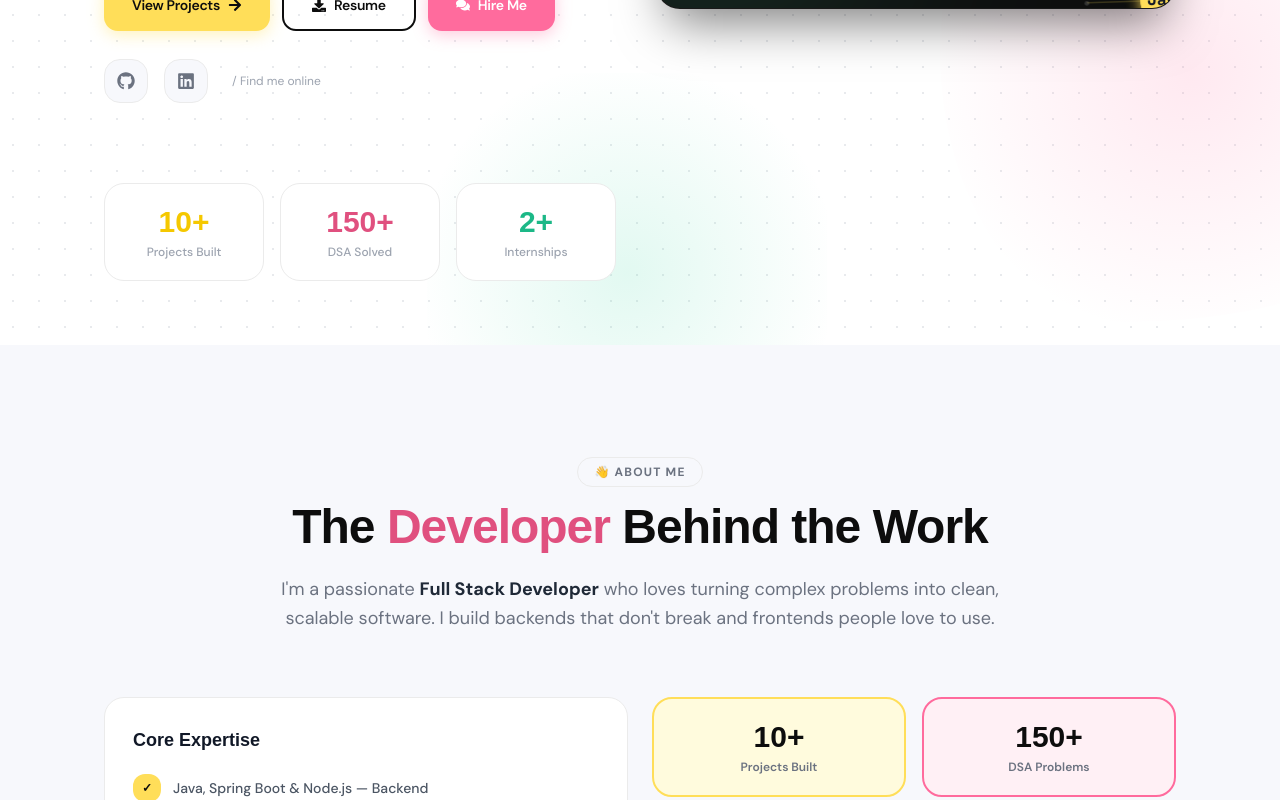
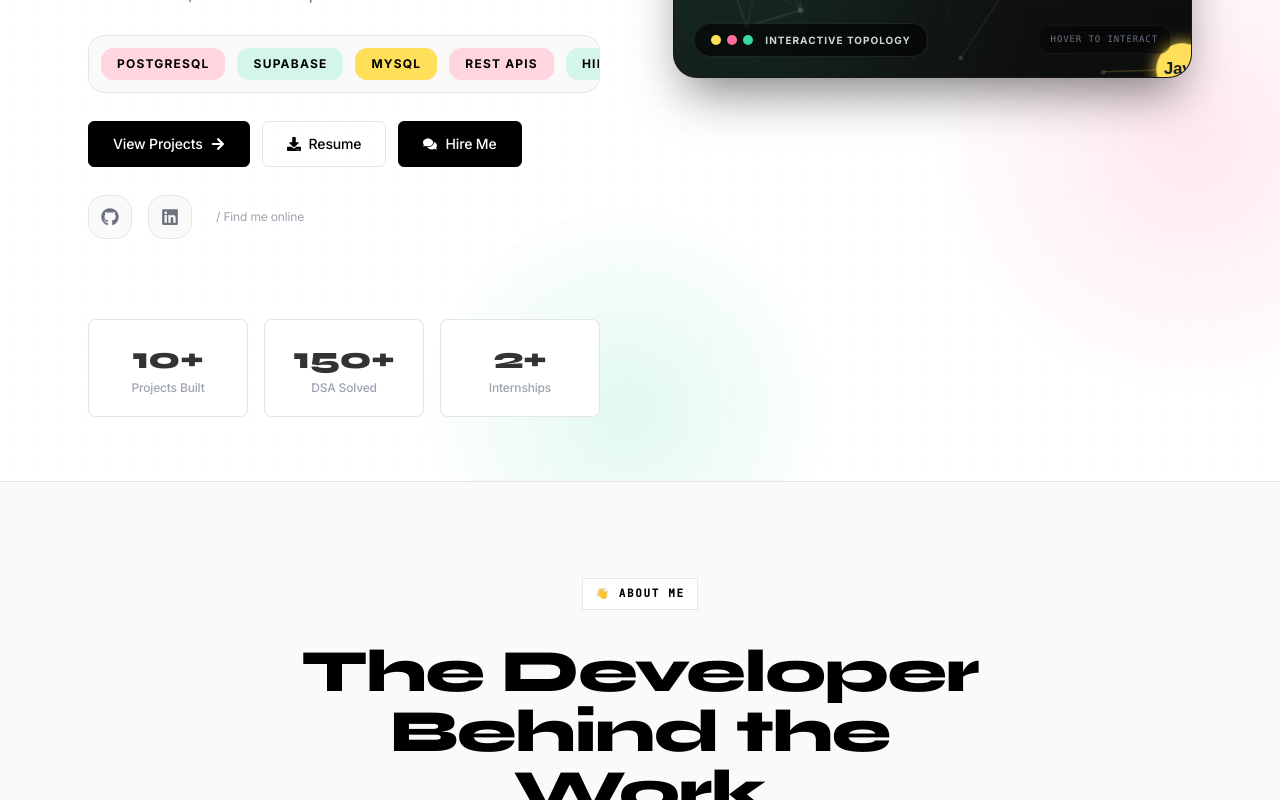
Before and after one commit to ashuuu08/Portfolio1, a React (Vite) app: page / in a window 1280 px wide. Shown: the part 700-1500 px from the top of the page. Built offline with nearby package versions, Linux system fonts and the light colour scheme.

Commit message:
Update design system and base styles

```diff
--- a/src/index.css
+++ b/src/index.css
@@ -1,41 +1,36 @@
-@import url('https://fonts.googleapis.com/css2?family=Space+Grotesk:wght@400;500;600;700&family=DM+Sans:ital,wght@0,300;0,400;0,500;0,600;0,700;1,400&family=Caveat:wght@400;500;600;700&display=swap');
+@import url('https://fonts.googleapis.com/css2?family=Inter:wght@400;500;600;700;800&family=Syne:wght@500;600;700;800&family=JetBrains+Mono:wght@400;500&display=swap');
 
 @tailwind base;
 @tailwind components;
 @tailwind utilities;
 
 /* ══════════════════════════════════════════
-   DESIGN TOKENS
+   DESIGN TOKENS (PRO MINIMALIST)
 ══════════════════════════════════════════ */
 :root {
-  --y: #FFDE59;
-  /* yellow       */
-  --yh: #F5C800;
-  /* yellow hover  */
-  --p: #FF6B9D;
-  /* pink          */
-  --ph: #E0507F;
-  /* pink hover    */
-  --m: #3DD6A3;
-  /* mint          */
-  --mh: #1CB887;
-  /* mint hover    */
   --bg: #FFFFFF;
-  --bg2: #F7F8FC;
-  --ink: #0D0D0D;
-  --sub: #6B7280;
-  --bdr: #EBEBEB;
-  --r: 20px;
+  --bg2: #FAFAFA;
+  --ink: #000000;
+  --sub: #666666;
+  --bdr: #E5E5E5;
+  --bdr-hover: #000000;
+  --accent: #000000;
+  --r: 8px; /* Sharper corners */
+  --font-sans: 'Inter', sans-serif;
+  --font-display: 'Syne', sans-serif;
+  --font-mono: 'JetBrains Mono', monospace;
+
+  /* Fallbacks for old vars to prevent breakage while migrating */
+  --y: #000000; --yh: #333333;
+  --p: #000000; --ph: #333333;
+  --m: #000000; --mh: #333333;
 }
 
 /* ══════════════════════════════════════════
    BASE
 ══════════════════════════════════════════ */
 @layer base {
-
-  *,
-  *::before,
-  *::after {
+  *, *::before, *::after {
     box-sizing: border-box;
     margin: 0;
     padding: 0;
@@ -44,48 +39,33 @@
   html {
     scroll-behavior: smooth;
     -webkit-font-smoothing: antialiased;
+    -moz-osx-font-smoothing: grayscale;
   }
 
   body {
     background: var(--bg);
     color: var(--ink);
-    font-family: 'DM Sans', sans-serif;
+    font-family: var(--font-sans);
     overflow-x: hidden;
-    line-height: 1.65;
+    line-height: 1.6;
+    letter-spacing: -0.01em;
   }
 
   ::selection {
-    background: var(--y);
-    color: var(--ink);
+    background: var(--ink);
+    color: var(--bg);
   }
 
-  h1,
-  h2,
-  h3,
-  h4,
-  h5 {
-    font-family: 'Space Grotesk', sans-serif;
+  h1, h2, h3, h4, h5 {
+    font-family: var(--font-display);
     line-height: 1.1;
     font-weight: 700;
+    letter-spacing: -0.02em;
   }
 
-  /* Handwriting font */
-  .font-hand {
-    font-family: 'Caveat', cursive;
-  }
-
-  ::-webkit-scrollbar {
-    width: 5px;
-  }
-
-  ::-webkit-scrollbar-track {
-    background: var(--bg2);
-  }
-
-  ::-webkit-scrollbar-thumb {
-    background: var(--y);
-    border-radius: 99px;
-  }
+  ::-webkit-scrollbar { width: 6px; }
+  ::-webkit-scrollbar-track { background: var(--bg); }
+  ::-webkit-scrollbar-thumb { background: #D1D5DB; border-radius: 99px; }
 }
 
 /* ══════════════════════════════════════════
@@ -93,391 +73,143 @@
 ══════════════════════════════════════════ */
 @layer components {
   .wrap {
-    @apply max-w-6xl mx-auto px-5 md:px-10;
+    @apply max-w-[1200px] mx-auto px-6 md:px-12;
   }
 
   .sec {
-    @apply py-28;
+    @apply py-24;
   }
 
   .sec-alt {
-    @apply py-28;
+    @apply py-24;
     background: var(--bg2);
+    border-top: 1px solid var(--bdr);
+    border-bottom: 1px solid var(--bdr);
   }
 
   /* ── SECTION BADGE ── */
   .badge {
-    @apply inline-flex items-center gap-2 px-4 py-1.5 rounded-full text-xs font-bold tracking-widest uppercase mb-4;
-    border: 1.5px solid var(--bdr);
-    background: var(--bg2);
-    color: var(--sub);
+    @apply inline-flex items-center gap-2 px-3 py-1.5 text-[11px] font-bold tracking-[0.15em] uppercase mb-8;
+    border: 1px solid var(--bdr);
+    background: var(--bg);
+    color: var(--ink);
+    font-family: var(--font-mono);
   }
 
   /* ── HEADINGS ── */
   .h-xl {
-    @apply text-5xl md:text-6xl lg:text-7xl mb-6;
-    font-family: 'Syne', sans-serif;
+    @apply text-5xl md:text-7xl lg:text-[5.5rem] mb-6;
+    font-family: var(--font-display);
     font-weight: 800;
     line-height: 1.05;
-    letter-spacing: -1.5px;
+    letter-spacing: -0.03em;
   }
 
   .h-lg {
-    @apply text-4xl md:text-5xl mb-6;
-    font-family: 'Syne', sans-serif;
+    @apply text-4xl md:text-5xl lg:text-6xl mb-6;
+    font-family: var(--font-display);
     font-weight: 800;
-    letter-spacing: -1px;
-  }
-
-  /* Highlight spans */
-  .hy {
-    color: var(--yh);
-  }
-
-  .hp {
-    color: var(--ph);
-  }
-
-  .hm {
-    color: var(--mh);
+    letter-spacing: -0.02em;
   }
 
   /* ── CARDS ── */
   .card {
     background: var(--bg);
-    border: 1.5px solid var(--bdr);
+    border: 1px solid var(--bdr);
     border-radius: var(--r);
-    transition: box-shadow .3s ease, transform .3s ease;
+    transition: all 0.3s cubic-bezier(0.16, 1, 0.3, 1);
   }
 
   .card:hover {
-    box-shadow: 0 16px 48px rgba(0, 0, 0, .08);
-    transform: translateY(-4px);
+    border-color: var(--bdr-hover);
+    transform: translateY(-2px);
+    box-shadow: 0 10px 40px rgba(0, 0, 0, 0.04);
   }
 
   /* ── BUTTONS ── */
   .btn {
-    @apply inline-flex items-center gap-2 font-semibold text-sm transition-all duration-300 active:scale-95 cursor-pointer;
-    border-radius: 14px;
-    padding: 14px 28px;
-    letter-spacing: -.3px;
+    @apply inline-flex items-center justify-center gap-2 font-medium text-sm transition-all duration-300 cursor-pointer;
+    border-radius: 6px;
+    padding: 12px 24px;
+    letter-spacing: -0.01em;
   }
 
-  .btn-y {
-    background: var(--y);
-    color: var(--ink);
-    box-shadow: 0 4px 16px rgba(255, 222, 89, .4);
+  .btn-y, .btn-p, .btn-m {
+    background: var(--ink);
+    color: var(--bg);
+    border: 1px solid var(--ink);
   }
 
-  .btn-y:hover {
-    background: var(--yh);
-    transform: translateY(-2px);
-    box-shadow: 0 8px 24px rgba(255, 222, 89, .5);
-  }
-
-  .btn-p {
-    background: var(--p);
-    color: #fff;
-    box-shadow: 0 4px 16px rgba(255, 107, 157, .35);
-  }
-
-  .btn-p:hover {
-    background: var(--ph);
-    transform: translateY(-2px);
-  }
-
-  .btn-m {
-    background: var(--m);
+  .btn-y:hover, .btn-p:hover, .btn-m:hover {
+    background: var(--bg);
     color: var(--ink);
-    box-shadow: 0 4px 16px rgba(61, 214, 163, .3);
-  }
-
-  .btn-m:hover {
-    background: var(--mh);
-    color: #fff;
-    transform: translateY(-2px);
   }
 
   .btn-ghost {
     background: transparent;
-    border: 2px solid var(--ink);
+    border: 1px solid var(--bdr);
     color: var(--ink);
   }
 
   .btn-ghost:hover {
-    background: var(--ink);
-    color: #fff;
-    transform: translateY(-2px);
+    border-color: var(--ink);
+    background: var(--bg2);
   }
 
   /* ── PILL TAG ── */
   .tag {
-    @apply inline-block text-xs font-semibold px-3 py-1 rounded-xl;
+    @apply inline-flex items-center text-[13px] font-medium px-3 py-1.5 rounded-md;
     background: var(--bg2);
     border: 1px solid var(--bdr);
-    color: var(--sub);
+    color: var(--ink);
+    transition: border-color 0.2s;
   }
+  .tag:hover { border-color: var(--ink); }
 }
 
 /* ══════════════════════════════════════════
-   ANIMATIONS
+   ANIMATIONS & UTILS
 ══════════════════════════════════════════ */
 
-/* Blob morph */
-@keyframes morph {
+@keyframes float {
+  0%, 100% { transform: translateY(0); }
+  50% { transform: translateY(-8px); }
+}
+.anim-float { animation: float 4s ease-in-out infinite; }
 
-  0%,
-  100% {
-    border-radius: 60% 40% 30% 70%/60% 30% 70% 40%;
-  }
-
-  33% {
-    border-radius: 30% 60% 70% 40%/50% 60% 30% 60%;
-  }
-
-  66% {
-    border-radius: 50% 30% 60% 40%/40% 70% 30% 60%;
-  }
+.bg-grid {
+  background-size: 32px 32px;
+  background-image:
+    linear-gradient(to right, rgba(0,0,0,0.04) 1px, transparent 1px),
+    linear-gradient(to bottom, rgba(0,0,0,0.04) 1px, transparent 1px);
+}
+.bg-dots {
+  background-image: radial-gradient(rgba(0,0,0,0.08) 1px, transparent 1px);
+  background-size: 24px 24px;
 }
 
-.blob {
-  animation: morph 10s ease-in-out infinite;
+@keyframes blink { 50% { opacity: 0; } }
+.cursor::after {
+  content: " |";
+  animation: blink 1s step-end infinite;
+  color: var(--ink);
 }
 
-/* Float up-down */
-@keyframes float {
-
-  0%,
-  100% {
-    transform: translateY(0);
-  }
-
-  50% {
-    transform: translateY(-14px);
-  }
+@keyframes marquee {
+  from { transform: translateX(0); }
+  to { transform: translateX(-50%); }
+}
+.marquee-track {
+  animation: marquee 20s linear infinite;
 }
 
-.anim-float {
-  animation: float 4s ease-in-out infinite;
+.glow-y, .glow-p, .glow-m { transition: all 0.2s ease; }
+.glow-y:hover, .glow-p:hover, .glow-m:hover {
+  border-color: var(--ink) !important;
+  box-shadow: 0 4px 12px rgba(0,0,0,0.05);
 }
 
-.anim-float-slow {
-  animation: float 6s ease-in-out infinite;
-}
-
-.anim-float-d1 {
-  animation: float 4s ease-in-out infinite 1s;
-}
-
-.anim-float-d2 {
-  animation: float 5s ease-in-out infinite 2s;
-}
-
-/* Slide up on load */
-@keyframes slideUp {
-  from {
-    opacity: 0;
-    transform: translateY(28px);
-  }
-
-  to {
-    opacity: 1;
-    transform: translateY(0);
-  }
-}
-
-.slide-up {
-  animation: slideUp .7s cubic-bezier(.16, 1, .3, 1) forwards;
-}
-
-.slide-up-d1 {
-  animation: slideUp .7s .1s cubic-bezier(.16, 1, .3, 1) both;
-}
-
-.slide-up-d2 {
-  animation: slideUp .7s .2s cubic-bezier(.16, 1, .3, 1) both;
-}
-
-.slide-up-d3 {
-  animation: slideUp .7s .35s cubic-bezier(.16, 1, .3, 1) both;
-}
-
-.slide-up-d4 {
-  animation: slideUp .7s .5s cubic-bezier(.16, 1, .3, 1) both;
-}
-
-/* Spin slow  */
-@keyframes spin-slow {
-  to {
-    transform: rotate(360deg);
-  }
-}
-
-.spin-slow {
-  animation: spin-slow 18s linear infinite;
-}
-
-/* Shimmer on streak bars */
-@keyframes shimmer {
-  0% {
-    background-position: -400px 0;
-  }
-
-  100% {
-    background-position: 400px 0;
-  }
-}
-
-.shimmer {
-  background: linear-gradient(90deg, #f0f0f0 25%, #e0e0e0 50%, #f0f0f0 75%);
-  background-size: 800px 100%;
-  animation: shimmer 1.6s infinite;
-}
-
-/* Contribution pulse */
-@keyframes contrib-pop {
-  0% {
-    transform: scale(0);
-    opacity: 0;
-  }
-
-  60% {
-    transform: scale(1.2);
-  }
-
-  100% {
-    transform: scale(1);
-    opacity: 1;
-  }
-}
-
-/* Typewriter cursor blink */
-@keyframes blink {
-  50% {
-    opacity: 0;
-  }
-}
-
-.cursor::after {
-  content: "|";
-  animation: blink 1s step-end infinite;
-  color: var(--p);
-}
-
-/* Marquee */
-@keyframes marquee {
-  from {
-    transform: translateX(0);
-  }
-
-  to {
-    transform: translateX(-50%);
-  }
-}
-
-.marquee-track {
-  animation: marquee 22s linear infinite;
-}
-
-/* Underline expand */
-.underline-grow {
-  position: relative;
-}
-
-.underline-grow::after {
-  content: '';
-  position: absolute;
-  bottom: -4px;
-  left: 0;
-  right: 0;
-  height: 4px;
-  background: var(--y);
-  border-radius: 99px;
-  transform: scaleX(0);
-  transform-origin: left;
-  transition: transform .4s cubic-bezier(.16, 1, .3, 1);
-}
-
-.underline-grow:hover::after {
-  transform: scaleX(1);
-}
-
-/* Card pop */
-.card-pop {
-  transition: transform .3s cubic-bezier(.34, 1.56, .64, 1), box-shadow .3s ease;
-}
-
-.card-pop:hover {
-  transform: translateY(-8px) scale(1.01);
-  box-shadow: 0 20px 60px rgba(0, 0, 0, .1);
-}
-
-/* Glow ring */
-.glow-y {
-  box-shadow: 0 0 0 0 rgba(255, 222, 89, 0);
-  transition: box-shadow .3s;
-}
-
-.glow-y:hover {
-  box-shadow: 0 0 0 8px rgba(255, 222, 89, .25);
-}
-
-.glow-p:hover {
-  box-shadow: 0 0 0 8px rgba(255, 107, 157, .2);
-}
-
-.glow-m:hover {
-  box-shadow: 0 0 0 8px rgba(61, 214, 163, .2);
-}
-
-/* Bg grid dots */
-.bg-dots {
-  background-image: radial-gradient(#D1D5DB 1px, transparent 1px);
-  background-size: 26px 26px;
-}
-
-/* ══════════════════════════════════════════
-   TORN PAPER NOTE
-══════════════════════════════════════════ */
-.torn-paper-wrap {
-  filter: drop-shadow(0 15px 15px rgba(0, 0, 0, 0.1)) drop-shadow(0 4px 4px rgba(0, 0, 0, 0.05));
-  transition: transform .3s ease;
-}
-
-.torn-paper-wrap:hover {
-  transform: rotate(0deg) scale(1.04) !important;
-}
-
-.torn-paper {
-  background-color: #FDFAFA;
-  position: relative;
-  /* Hyper-irregular polygon for a truly "improperly cut" torn appearance */
-  clip-path: polygon(0% 3%, 10% 0%, 18% 4%, 27% 1%, 33% 6%, 42% 1%, 51% 5%, 59% 0%, 68% 4%, 78% 2%, 87% 6%, 95% 0%, 100% 3%,
-      99% 12%, 100% 22%, 98% 34%, 100% 45%, 97% 55%, 100% 67%, 98% 78%, 100% 88%, 97% 100%,
-      89% 96%, 82% 100%, 71% 95%, 63% 100%, 54% 97%, 46% 100%, 37% 95%, 31% 100%, 22% 96%, 15% 100%, 8% 95%, 0% 100%,
-      2% 88%, 0% 77%, 3% 66%, 1% 55%, 3% 43%, 0% 32%, 2% 20%, 0% 11%);
-  /* Added subtle paper texture noise */
-  background-image:
-    radial-gradient(circle at 20% 40%, rgba(0, 0, 0, 0.02) 1px, transparent 1px),
-    radial-gradient(circle at 80% 60%, rgba(0, 0, 0, 0.02) 1px, transparent 1px);
-  background-size: 6px 6px;
-}
-
-/* Notebook lines */
-.torn-paper-lines {
-  background-image: repeating-linear-gradient(transparent,
-      transparent 27px,
-      rgba(50, 150, 255, 0.15) 27px,
-      rgba(50, 150, 255, 0.15) 28px);
-}
-
-/* red margin line for realistic notebook feel */
-.torn-paper::before {
-  content: '';
-  position: absolute;
-  left: 20px;
-  top: 0;
-  bottom: 0;
-  width: 2px;
-  background-color: rgba(255, 107, 157, 0.4);
-}
+/* To avoid breaking layout missing classes from old design */
+.blob { border-radius: 50%; } /* Fallback */
+.torn-paper-wrap { transition: transform 0.3s; }
+.torn-paper { border: 1px solid var(--bdr); background: var(--bg); border-radius: var(--r); }
```
